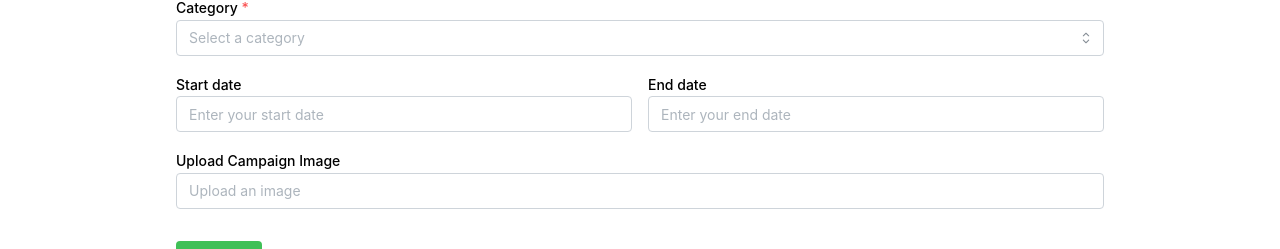
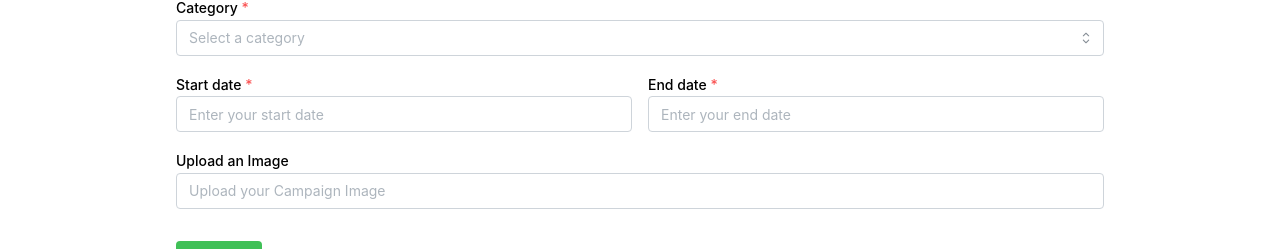
Before and after one commit to B2Dventures/B2Dventures, a Next.js app: page /createFund in a window 1280 px wide. Shown: the part 409-658 px from the top of the page. Built offline with nearby package versions, Linux system fonts and the light colour scheme.

Commit message:
fix start & end date input bug

```diff
--- a/src/app/createFund/page.tsx
+++ b/src/app/createFund/page.tsx
@@ -1,16 +1,17 @@
 "use client";
 
-import {Header} from "@/components/Header/Header";
-import { React, useState } from 'react';
-import {DateInput} from '@mantine/dates'
-import { Container, TextInput, Textarea, NumberInput, Select, FileInput, Button, Group, Text, Modal } from '@mantine/core';
-import { DatePicker } from '@mantine/dates';
+import { Header } from "@/components/Header/Header";
+import { useState } from 'react';
+import { DateInput } from '@mantine/dates';
+import { Container, TextInput, Textarea, NumberInput, Select, FileInput, Button, Group, Text } from '@mantine/core';
 
 export default function Home() {
-  const [value, setValue] = useState<Date | null>(null);
+  const [startDate, setStartDate] = useState<Date | null>(null);
+  const [endDate, setEndDate] = useState<Date | null>(null);
+
   return (
     <main>
-    <Header/>
+      <Header />
       <Container size="md" my="xl">
         <Text align="center" size="xl" weight={700} mb="md">Create your Campaign</Text>
         <TextInput
@@ -40,21 +41,23 @@ export default function Home() {
         />
         <Group mt="md" grow>
           <DateInput
-          value={value}
-          onChange={setValue}
+            value={startDate}
+            onChange={setStartDate}
             label="Start date"
             placeholder="Enter your start date"
+            required
           />
           <DateInput
-          value={value}
-          onChange={setValue}
+            value={endDate}
+            onChange={setEndDate}
             label="End date"
             placeholder="Enter your end date"
+            required
           />
         </Group>
         <FileInput
-        label="Upload Campaign Image"
-        placeholder="Upload an image"
+          label="Upload an Image"
+          placeholder="Upload your Campaign Image"
           accept="image/*"
           mt="md"
         />
```
Lines whose indentation alone changed are shown as unchanged.
